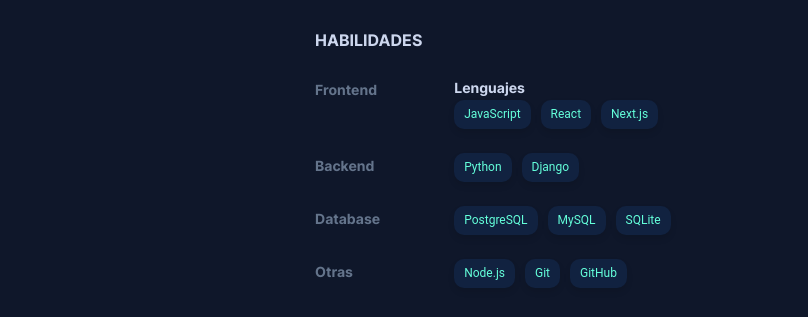
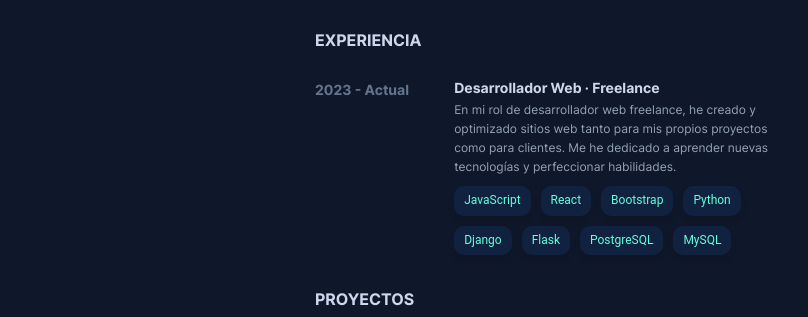
Before and after one commit to rod-barrera/rod-barrera.github.io, a plain HTML site: page index.html in a window 1280 px wide. Shown: the part 457-774 px from the top of the page, 325-1133 px from the left. Drawn offline with Linux system fonts and the light colour scheme.

Commit message:
Modificaciones menores

```diff
--- a/index.html
+++ b/index.html
@@ -72,60 +72,6 @@
                         </p>
                     </div>
                 </div>
-            </section>
-            <section id="experience">
-                <div class="experience">
-                    <h3>HABILIDADES</h3>
-                    <div class="cards">
-                        <div class="card">
-                            <div class="cardleft">
-                                <span>Frontend</span>
-                            </div>
-                            <div class="cardright">
-                                <h4>Lenguajes</h4>
-                                <div class="skills">
-                                    <div class="skill">JavaScript</div>
-                                    <div class="skill">React</div>
-                                    <div class="skill">Next.js</div>
-                                </div>
-                            </div>
-                        </div>
-                        <div class="card">
-                            <div class="cardleft">
-                                <span>Backend</span>
-                            </div>
-                            <div class="cardright">
-                                <div class="skills">
-                                    <div class="skill">Python</div>
-                                    <div class="skill">Django</div>
-                                </div>
-                            </div>
-                        </div>
-                        <div class="card">
-                            <div class="cardleft">
-                                <span>Database</span>
-                            </div>
-                            <div class="cardright">
-                                <div class="skills">
-                                    <div class="skill">PostgreSQL</div>
-                                    <div class="skill">MySQL</div>
-                                    <div class="skill">SQLite</div>
-                                </div>
-                            </div>
-                        </div>
-                        <div class="card">
-                            <div class="cardleft">
-                                <span>Otras</span>
-                            </div>
-                            <div class="cardright">
-                                <div class="skills">
-                                    <div class="skill">Node.js</div>
-                                    <div class="skill">Git</div>
-                                    <div class="skill">GitHub</div>
-                                </div>
-                            </div>
-                        </div>
-                    </div>
             </section>
             <section id="experience">
                 <div class="experience">
```
